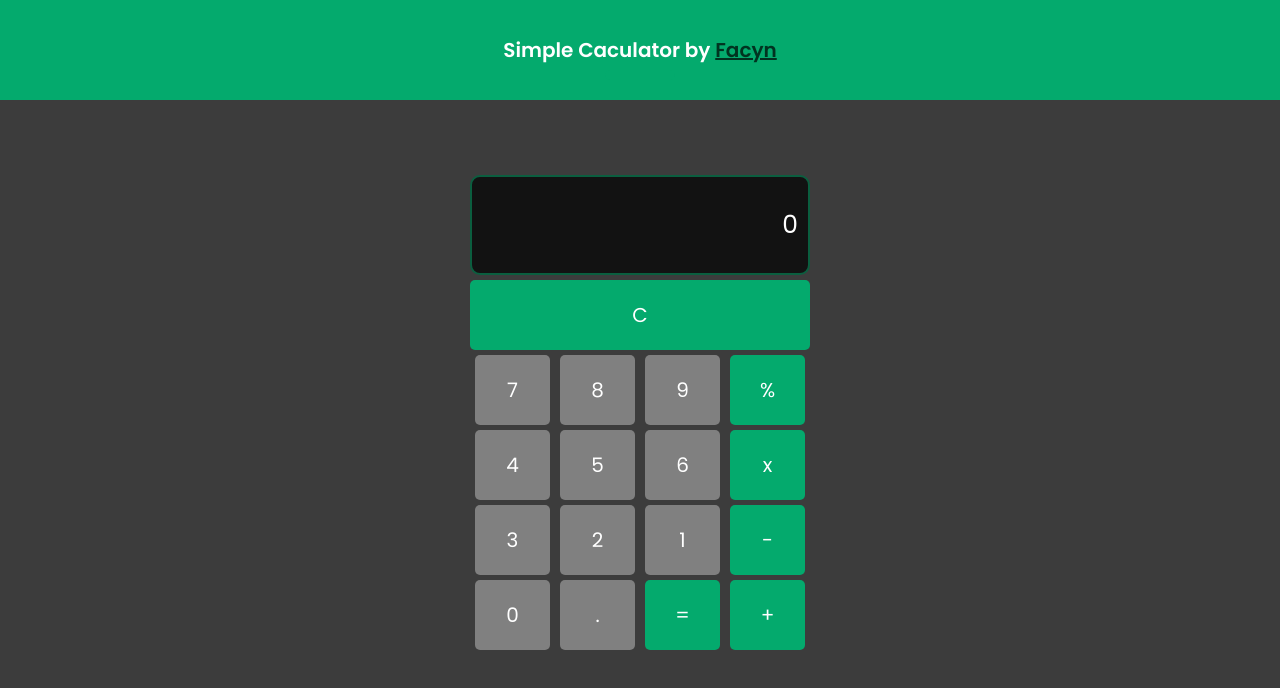
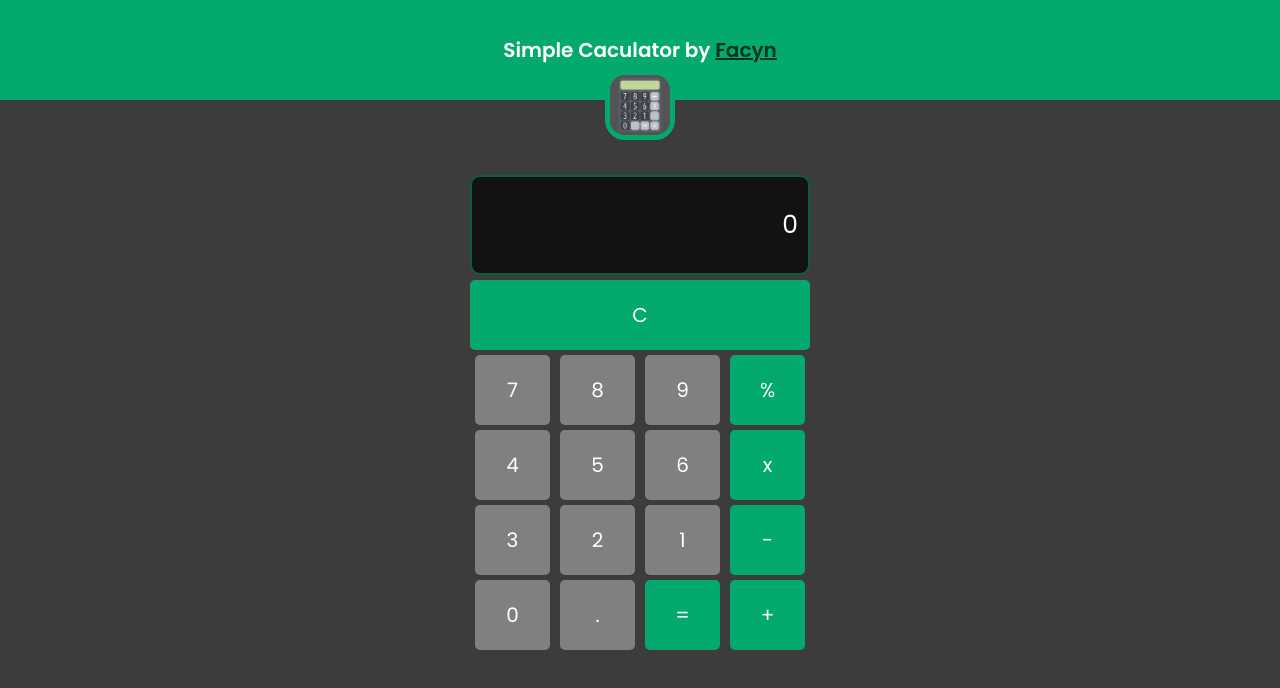
Before and after one commit to Facynn/simplecalculator, a plain HTML site: page index.html in a window 1280 px wide. Drawn offline with Linux system fonts and the light colour scheme; the site is published under a folder, as on GitHub Pages, so addresses that start at the root find nothing.

Commit message:
Updates in index.html

```diff
--- a/index.html
+++ b/index.html
@@ -37,7 +37,7 @@
 <body>
     <header>
         <h1 class="title">Simple Caculator by <a href="https://facyn.xyz" target="_BLANK">Facyn</a></h1>
-        <img src="/assets/img/simple-calculator-logo.ico" alt="">
+        <img src="./assets/img/simple-calculator-logo.ico" alt="">
     </header>
     <div class="calculator">
         <div class="calculator__result-screen">0</div>
```
